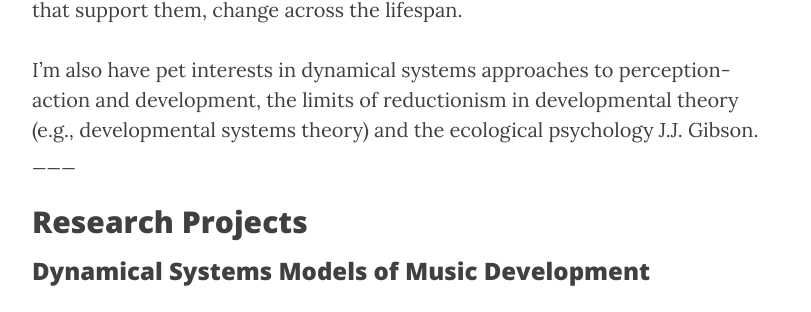
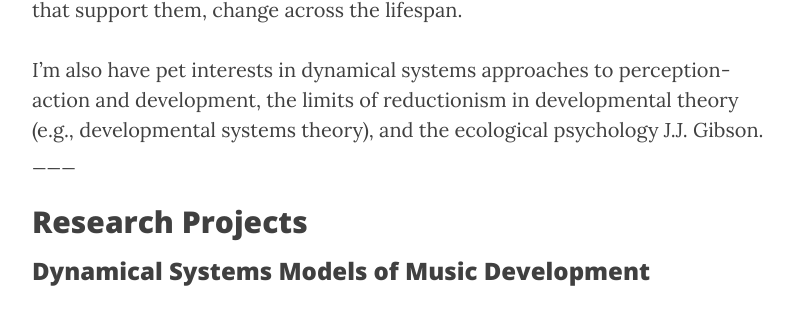
Before and after one commit to ptichko/ptichko.github.io, a Jekyll site: the page built from 3_research.md, in a window 1280 px wide and 900 px high, scrolled down 1501 px. Shown: the part 203-515 px from the top of the window, without its empty margins (233-1044 px from the left). Built offline with Jekyll 4.4.1, drawn with Linux system fonts in a browser that asks for light colours; nearby versions of some CDN libraries.

```diff
--- a/3_research.md
+++ b/3_research.md
@@ -20,7 +20,7 @@ I’m a computational, developmental, and cognitive neuroscientist broadly inter
 
 To examine the neurobiological and developmental mechanisms underlying rhythm cognition, my research uses a combination of computational and dynamical systems modeling, electrophysiological methods, and behavioral measures to investigate how our rhythmic abilities, and the neural dynamics that support them, change across the lifespan.
 
-I'm also have pet interests in dynamical systems approaches to perception-action and development, the limits of reductionism in developmental theory (e.g., developmental systems theory) and the ecological psychology J.J. Gibson.
+I'm also have pet interests in dynamical systems approaches to perception-action and development, the limits of reductionism in developmental theory (e.g., developmental systems theory), and the ecological psychology J.J. Gibson.
 ___
 
 ## Research Projects
```
